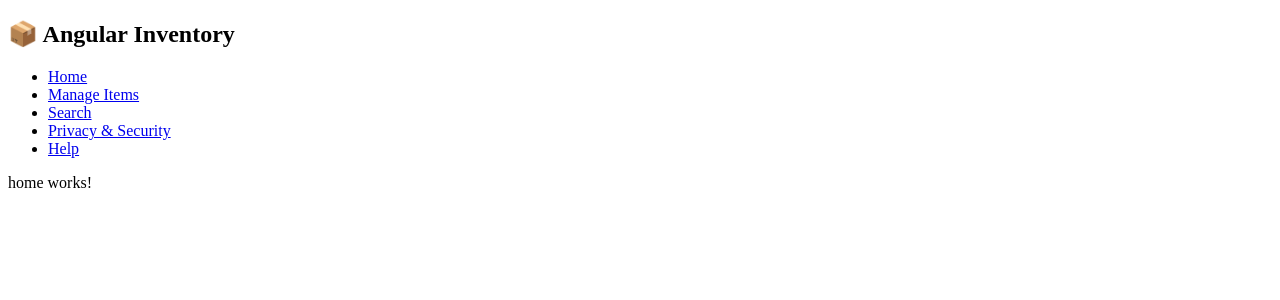
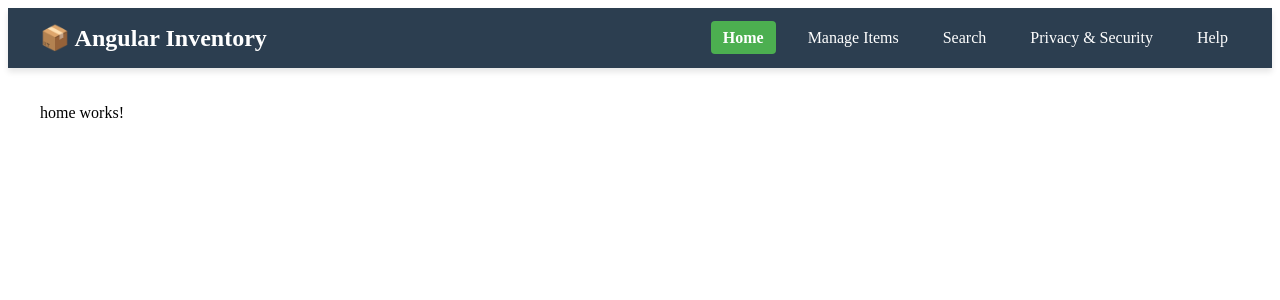
Before and after one commit to DAIJIAYANG/PROG2005-A2-Inventory-App, an Angular app in the folder Part2-Angular/: page / in a window 1280 px wide. Shown: the top 300 px of the page. Built offline with nearby package versions, Linux system fonts and the light colour scheme.

Commit message:
Add attractive styles to the navigation bar

```diff
--- a/Part2-Angular/src/app/app.component.css
+++ b/Part2-Angular/src/app/app.component.css
@@ -0,0 +1,27 @@
+.navbar {
+  display: flex;
+  justify-content: space-between;
+  align-items: center;
+  background-color: #2c3e50;
+  color: white;
+  padding: 1rem 2rem;
+  box-shadow: 0 4px 6px rgba(0,0,0,0.1);
+}
+
+.nav-brand h2 { margin: 0; font-size: 1.5rem; }
+
+.nav-links {
+  list-style: none; margin: 0; padding: 0; display: flex; gap: 20px;
+}
+
+.nav-links a {
+  color: white; text-decoration: none; padding: 8px 12px;
+  border-radius: 4px; transition: background-color 0.3s;
+}
+
+.nav-links a:hover { background-color: #34495e; }
+
+/* 激活状态的高亮显示 */
+.nav-links a.active { background-color: #4CAF50; font-weight: bold; }
+
+.main-content { padding: 20px; max-width: 1200px; margin: 0 auto; }
```
